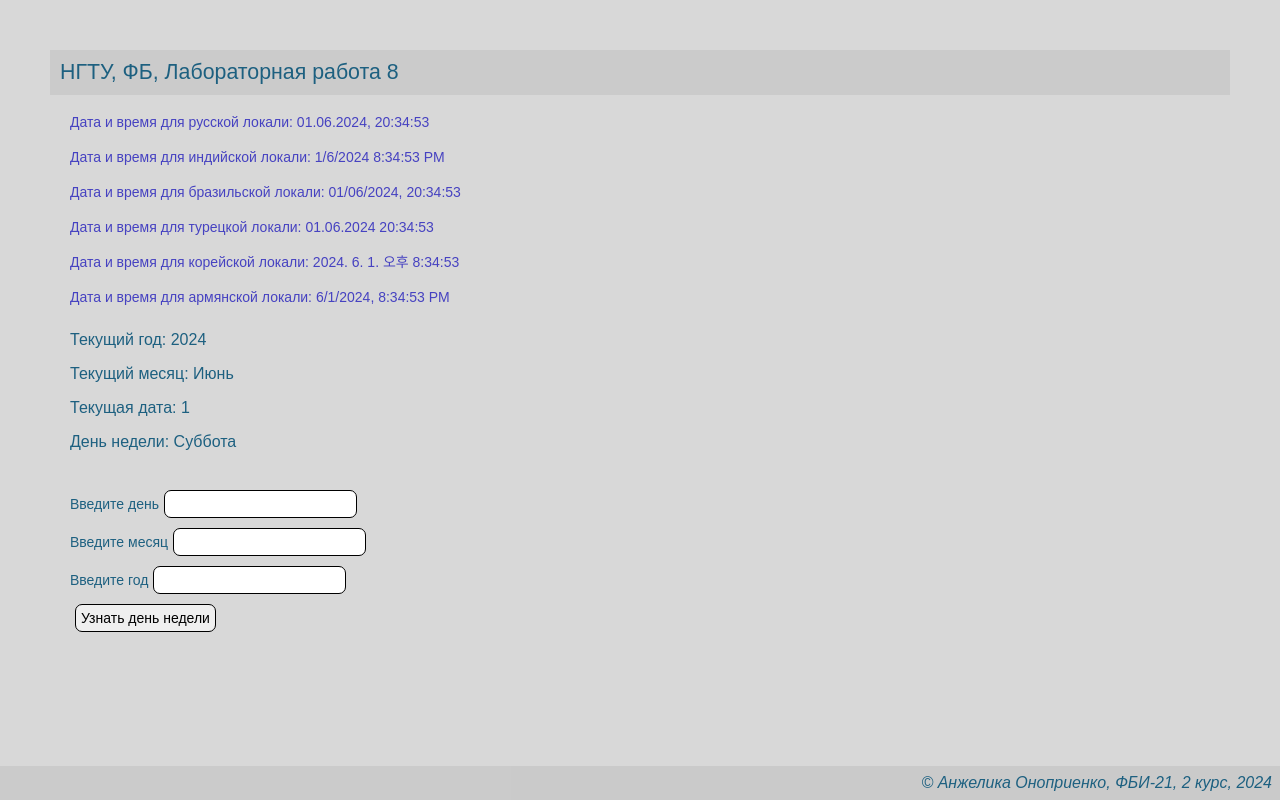
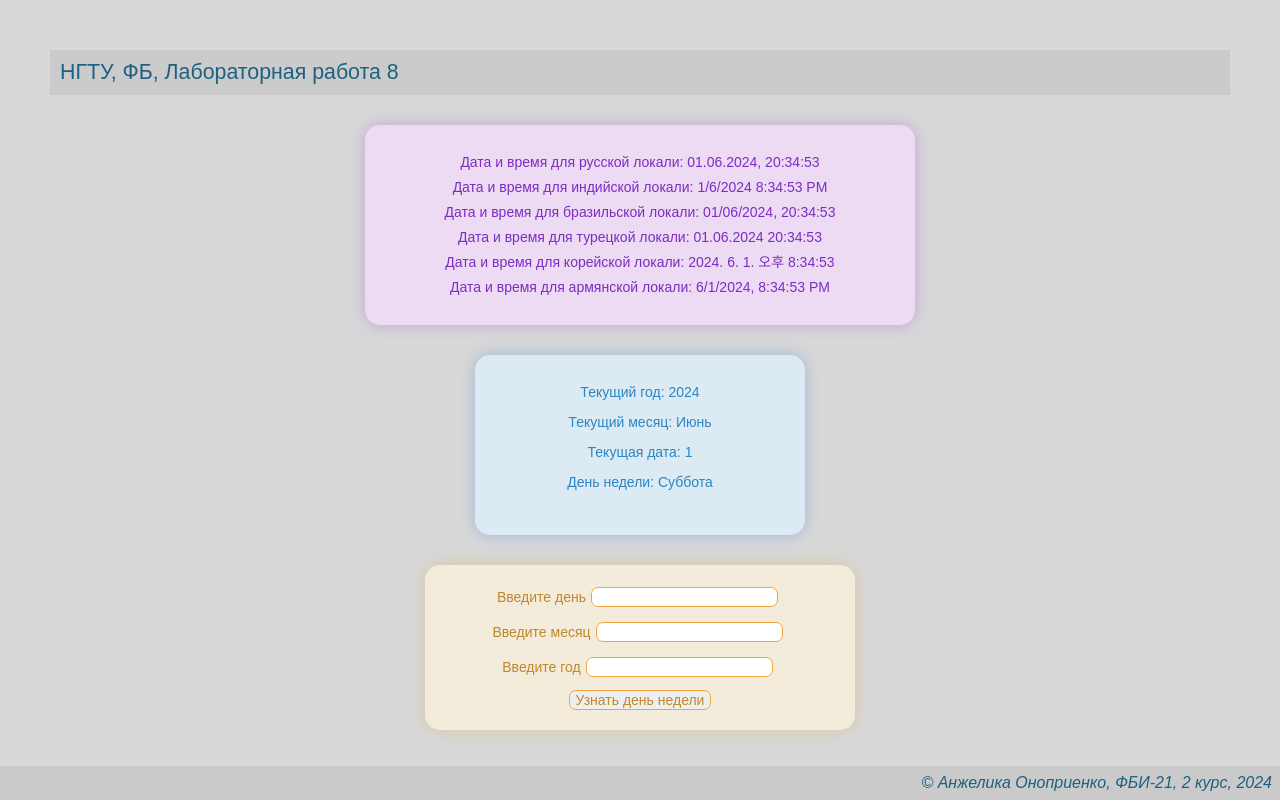
Before and after one commit to Anjelaaaaa/web-front-labs, a plain HTML site: page lab8/date.html in a window 1280 px wide. Drawn offline with Linux system fonts and the light colour scheme.

Commit message:
День недели

```diff
--- a/lab8/date.html
+++ b/lab8/date.html
@@ -10,10 +10,39 @@
     <link rel="icon" href="../favicon-16x16.png">
     <script src="lab8.js"></script>
     <style>
-        div {
-            color: rgb(70, 66, 193);
-            line-height: 35px;
+        #current-date {
+            line-height: 25px;
             font-size: 14px;
+            background-color: rgba(243, 220, 252, 0.774);
+            box-shadow: 0 0 15px rgba(162, 89, 221, 0.418);
+            color: rgb(126, 44, 194);
+            border-radius: 15px;
+            padding: 25px;
+            width: 500px;
+            margin: 30px auto;
+            text-align: center;
+        }
+        .datetoday {
+            font-size: 14px;
+            width: 300px;
+            background-color: rgba(220, 240, 252, 0.774);
+            box-shadow: 0 0 15px rgba(77, 135, 211, 0.418);
+            color: rgb(44, 134, 194);
+            border-radius: 15px;
+            padding: 15px;
+            margin: 30px auto;
+            text-align: center;
+        }
+        .weekday {
+            font-size: 14px;
+            width: 400px;
+            background-color: rgba(252, 243, 220, 0.774);
+            box-shadow: 0 0 15px rgba(221, 175, 89, 0.418);
+            color: rgb(194, 134, 44);
+            border-radius: 15px;
+            padding: 15px;
+            margin: 30px auto;
+            text-align: center;
         }
         span {
             line-height: 35px;
@@ -21,17 +50,16 @@
         }
         input {
             margin: 5px;
-            padding: 5px;
             font-size: 14px;
             border-radius: 7px;
-            border: 1px solid;
+            border: 1px solid rgb(241, 165, 65);
         }
         button {
             margin: 5px;
-            padding: 5px;
             font-size: 14px;
             border-radius: 7px;
-            border: 1px solid;
+            border: 1px solid rgb(241, 165, 65);
+            color: rgb(194, 134, 44);
         }
     </style>
 </head>
@@ -49,15 +77,19 @@
             <div class="date5"></div>
             <div class="date6"></div>
         </div>
-        <p class="year"></p>
-        <p class="month"></p>
-        <p class="date"></p>
-        <p class="week"></p> <br>
-        <span>Введите день</span><input type="text" class="d"> <br>
-        <span>Введите месяц</span><input type="text" class="m"> <br>
-        <span>Введите год</span><input type="text"  class="y"> <br>
-        <button onclick="WeekFun()">Узнать день недели</button>
-        <div class="out"></div>
+        <div class="datetoday">
+            <p class="year"></p>
+            <p class="month"></p>
+            <p class="date"></p>
+            <p class="week"></p><br>
+        </div>
+        <div class="weekday">
+            <span>Введите день</span><input type="number" class="d"> <br>
+            <span>Введите месяц</span><input type="number" class="m"> <br>
+            <span>Введите год</span><input type="number"  class="y"> <br>
+            <button onclick="WeekFun()">Узнать день недели</button>
+            <div class="out"></div>
+        </div>
     </main>
 
     <footer>
```
